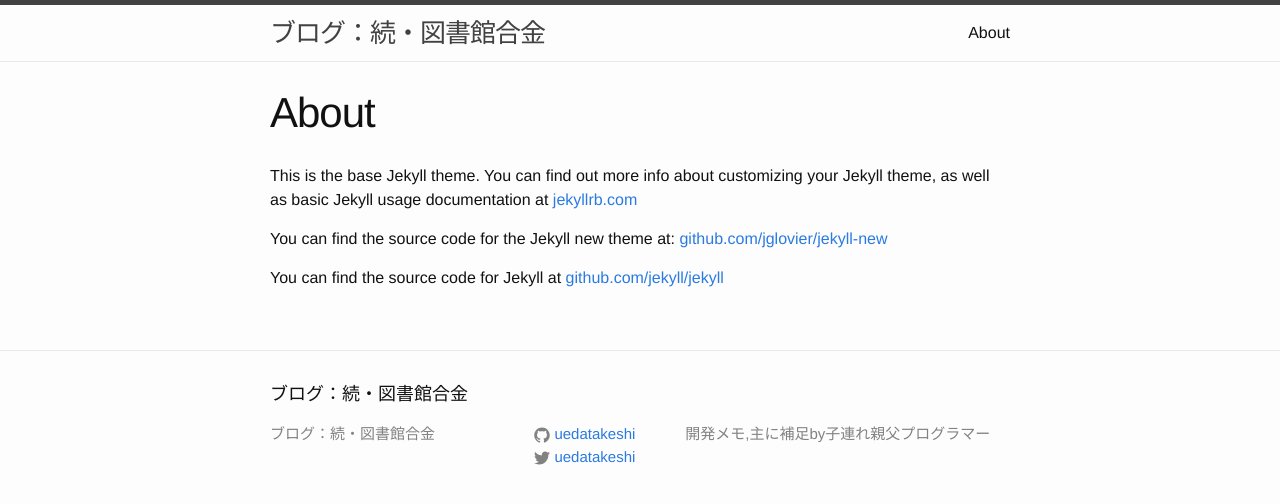
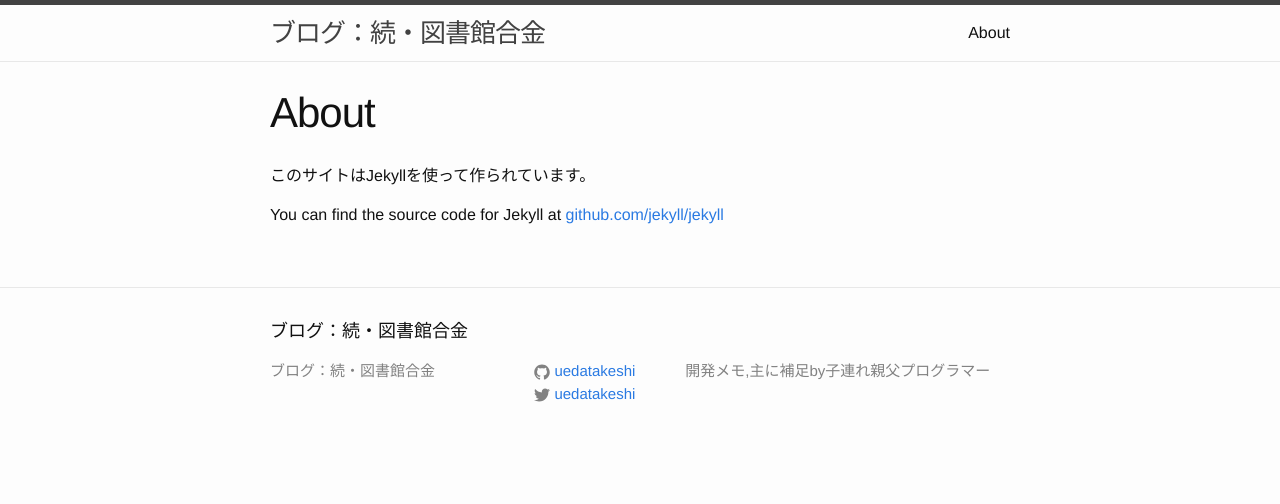
Before and after one commit to uedatakeshi/uedatakeshi.github.io, a Jekyll site: the page built from about.md, in a window 1280 px wide. Shown: the top 504 px of the page. Built offline with Jekyll 4.4.1, drawn with Linux system fonts in a browser that asks for light colours.

Commit message:
Modify about

```diff
--- a/about.md
+++ b/about.md
@@ -4,8 +4,6 @@ title: About
 permalink: /about/
 ---
 
-This is the base Jekyll theme. You can find out more info about customizing your Jekyll theme, as well as basic Jekyll usage documentation at [jekyllrb.com](http://jekyllrb.com/)
-
-You can find the source code for the Jekyll new theme at: [github.com/jglovier/jekyll-new](https://github.com/jglovier/jekyll-new)
+このサイトはJekyllを使って作られています。
 
 You can find the source code for Jekyll at [github.com/jekyll/jekyll](https://github.com/jekyll/jekyll)
```
Also changed, not shown: 1 other file.
